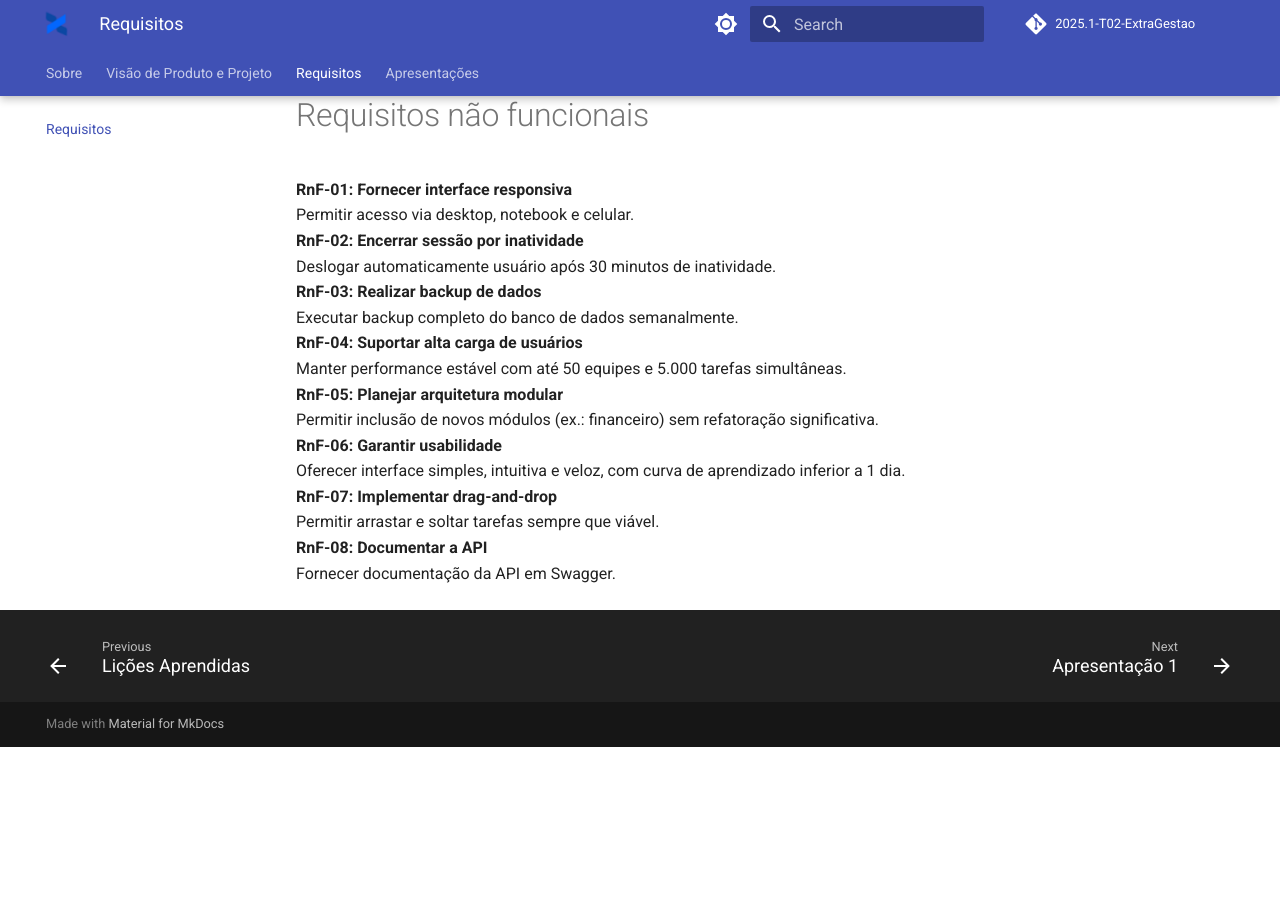
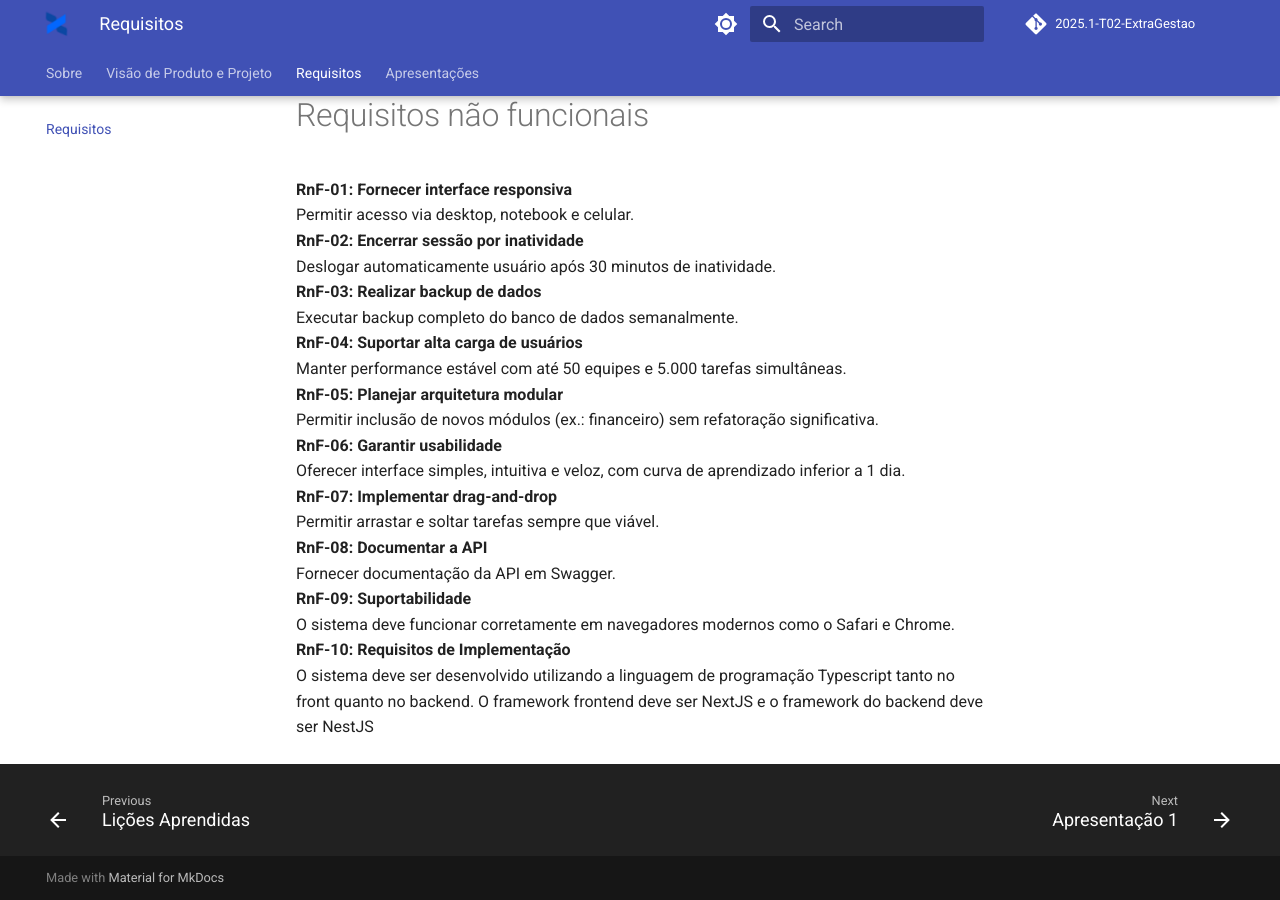
Before and after one commit to mdsreq-fga-unb/2025.1-T02-ExtraGestao, an MkDocs documentation site: the page built from docs/docs/vpp/requisitos/requisitos.md, in a window 1280 px wide and 900 px high, scrolled down 1121 px. Built offline with MkDocs 1.6.1 and Material for MkDocs 9.7.7, drawn with Linux system fonts in a browser that asks for light colours; comment, search, counter and statistics services are not loaded; before the commit the page ends 1868 px from its top, so only the background shows below that.

Commit message:
RnF 09 e 10

```diff
--- a/docs/docs/vpp/requisitos/requisitos.md
+++ b/docs/docs/vpp/requisitos/requisitos.md
@@ -43,3 +43,7 @@
     Permitir arrastar e soltar tarefas sempre que viável.</br>
 **RnF-08: Documentar a API**</br>
     Fornecer documentação da API em Swagger.</br>
+**RnF-09: Suportabilidade**</br>
+O sistema deve funcionar corretamente em navegadores modernos como o Safari e Chrome.</br>
+**RnF-10: Requisitos de Implementação**</br>
+O sistema deve ser desenvolvido utilizando a linguagem de programação Typescript tanto no front quanto no backend. O framework frontend deve ser NextJS e o framework do backend deve ser NestJS
```
